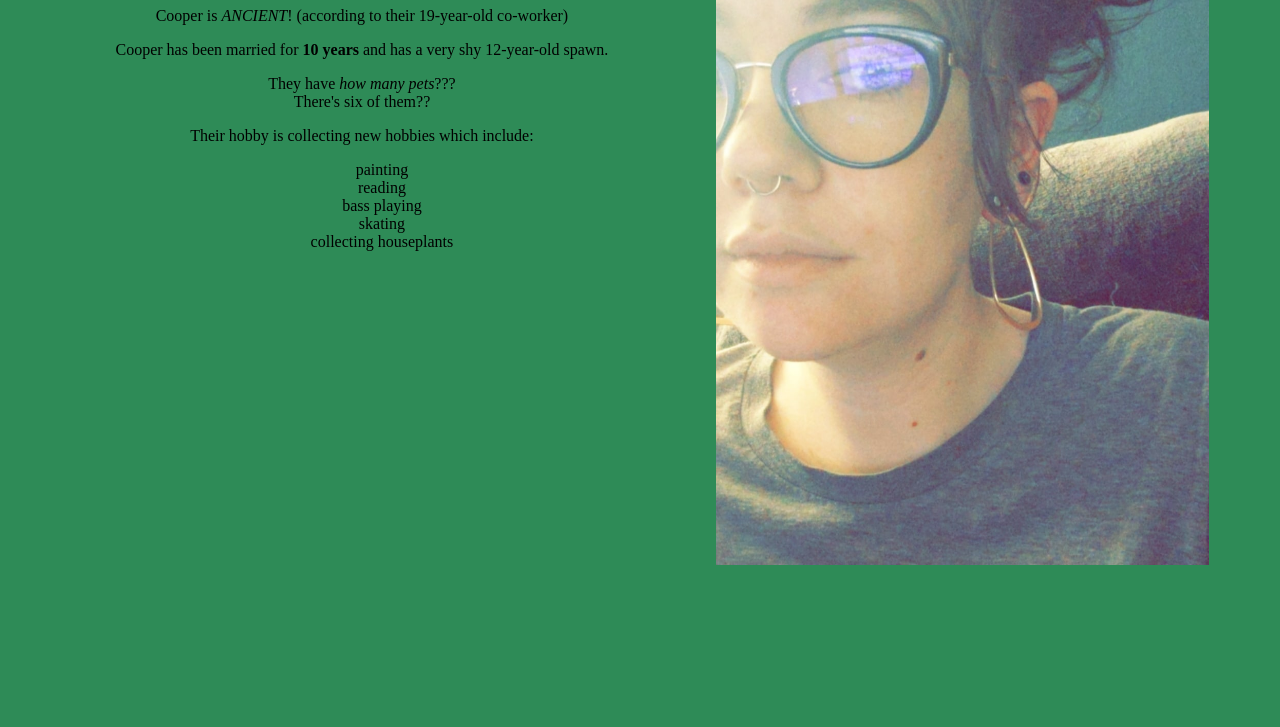
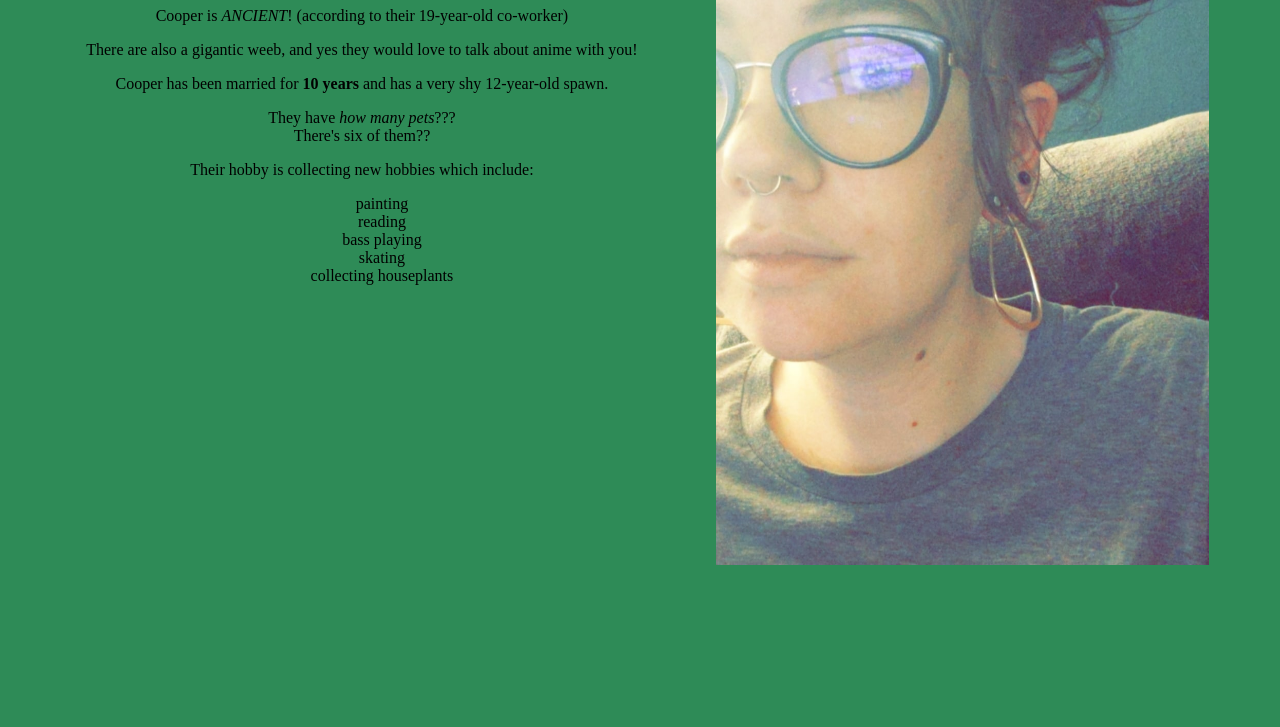
Before and after one commit to Cooper-R-M/about-cooper, a plain HTML site: page index.html in a window 1280 px wide. Shown: the part 73-800 px from the top of the page. Drawn offline with Linux system fonts and the light colour scheme.

Commit message:
added a new fact

```diff
--- a/index.html
+++ b/index.html
@@ -19,6 +19,7 @@
 <h1>A Couple Things About Cooper</h1>
 
 <p>Cooper is <em>ANCIENT</em>! (according to their 19-year-old co-worker) </p>
+<p>There are also a gigantic weeb, and yes they would love to talk about anime with you!</p>
 <p>Cooper has been married for <strong>10 years</strong> and has a very shy 12-year-old spawn.</p>
 <p>They have <em>how many pets</em>???<br>There's six of them??</p>
 <p>Their hobby is collecting new hobbies which include:</p>
```
